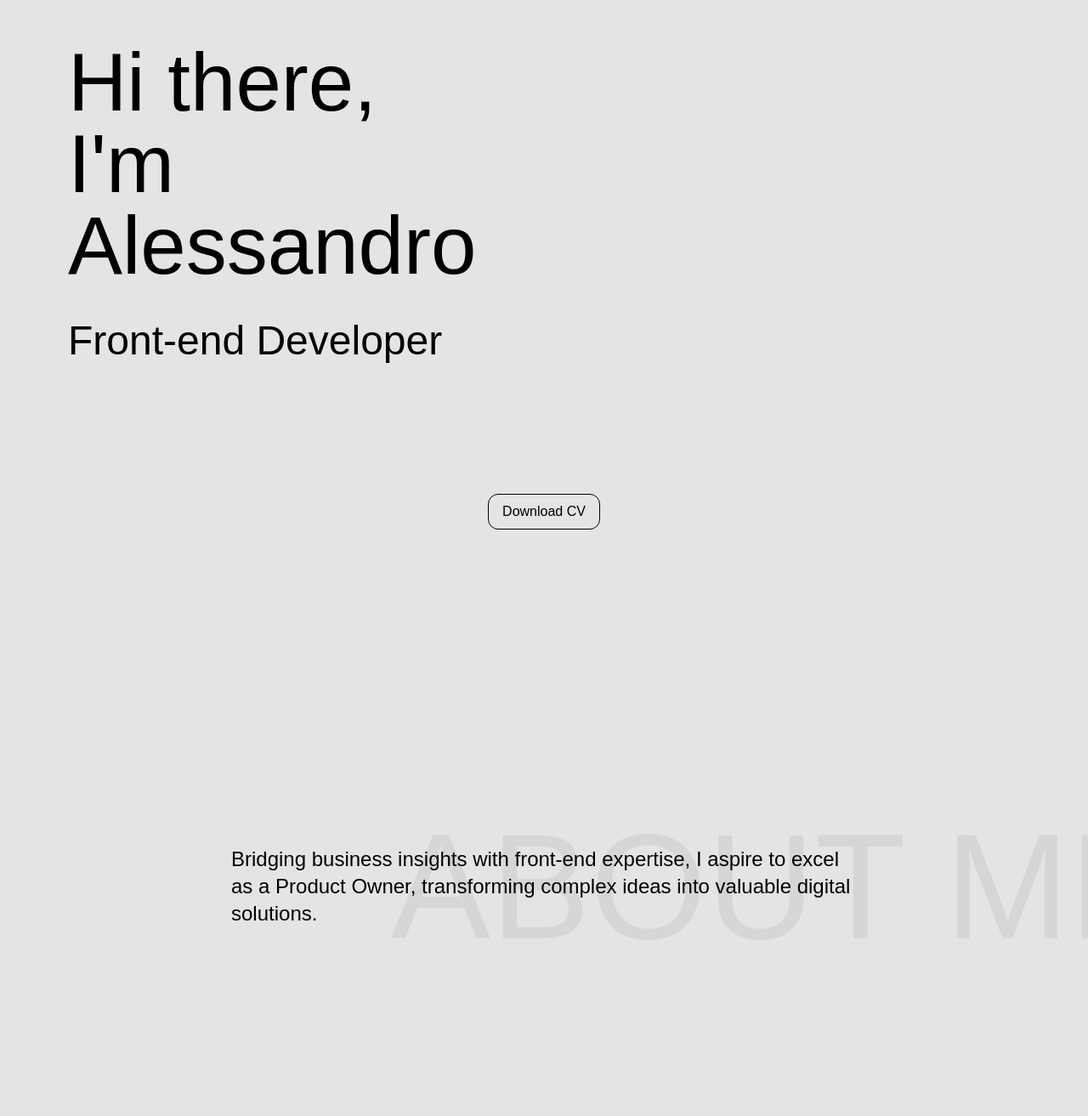
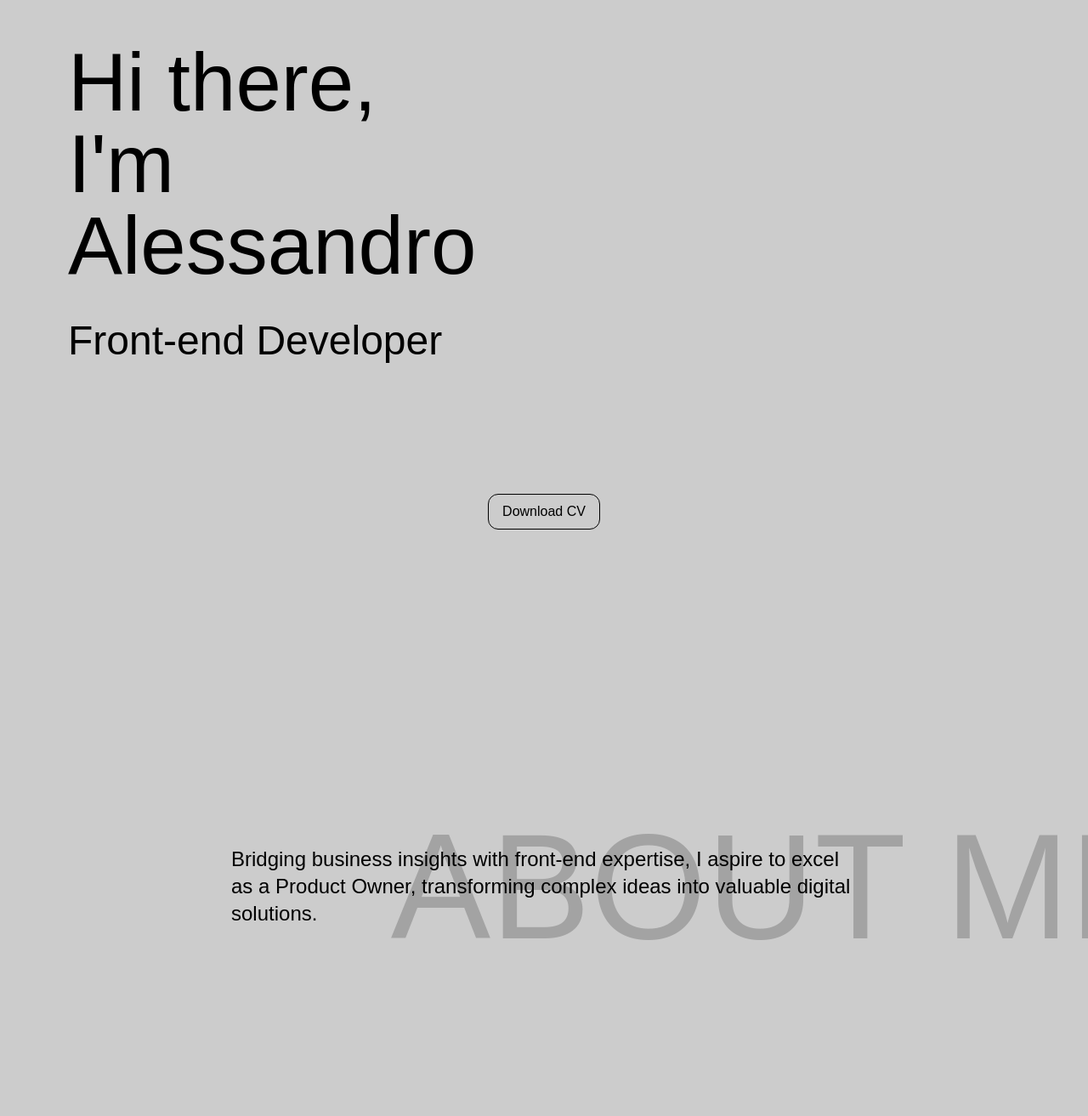
Before and after one commit to alessndro/portfolio2, a React (Vite) app: page / in a window 1280 px wide. Shown: the part 157-1470 px from the top of the page at 85% size. Built offline with nearby package versions, Linux system fonts and the light colour scheme.

Commit message:
changed background and grey text

```diff
--- a/src/index.css
+++ b/src/index.css
@@ -21,7 +21,8 @@
 }
 
 .gray-text {
-  color: #d6d6d6;
+  /* color: #d6d6d6; */
+  color: #a3a3a3
 }
 .custom-thin {
   font-weight: 20;
@@ -29,7 +30,8 @@
 
 html, body, #root {
   height: 100%;
-  background-color: #e4e4e4;
+  /* background-color: #e4e4e4; */
+  background-color: #cccccc;
 }
 
 .background-text {
```
